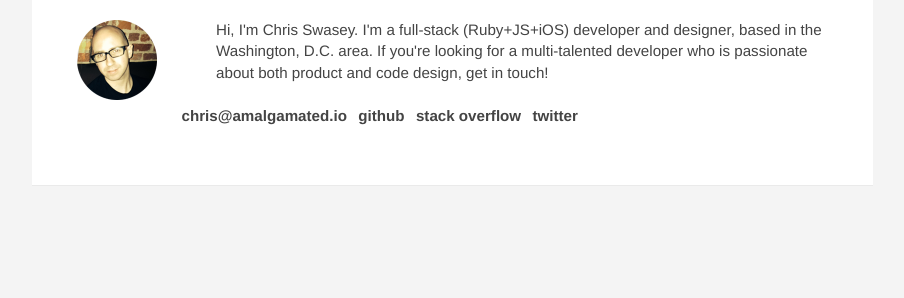
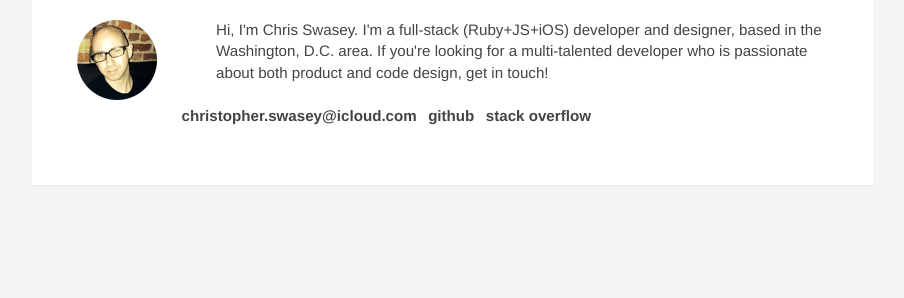
Before and after one commit to endash/endash.github.io, a Jekyll site: the page built from _posts/2019-06-12-monads-and-category-errors.markdown, in a window 1280 px wide. Shown: the part 668-966 px from the top of the page, without its empty margins (188-1092 px from the left). Built offline with Jekyll 4.4.1, drawn with Linux system fonts in a browser that asks for light colours.

Commit message:
Fix email address

```diff
--- a/_includes/promo.html
+++ b/_includes/promo.html
@@ -5,10 +5,9 @@
 based in the Washington, D.C. area. If you're looking for a multi-talented
 developer who is passionate about both product and code design, get in touch!</p>
     <ul class="links">
-      <li><a href="mailto:chris@amalgamated.io">chris@amalgamated.io</a></li>
+      <li><a href="mailto:christopher.swasey@icloud.com">christopher.swasey@icloud.com</a></li>
       <li><a href="http://github.com/endash">github</a></li>
       <li><a href="http://stackoverflow.com/users/59272/christopher-swasey">stack overflow</a></li>
-      <li><a href="http://twitter.com/endash_am">twitter</a></li>
     </ul>
   </div>
 </footer>
```
